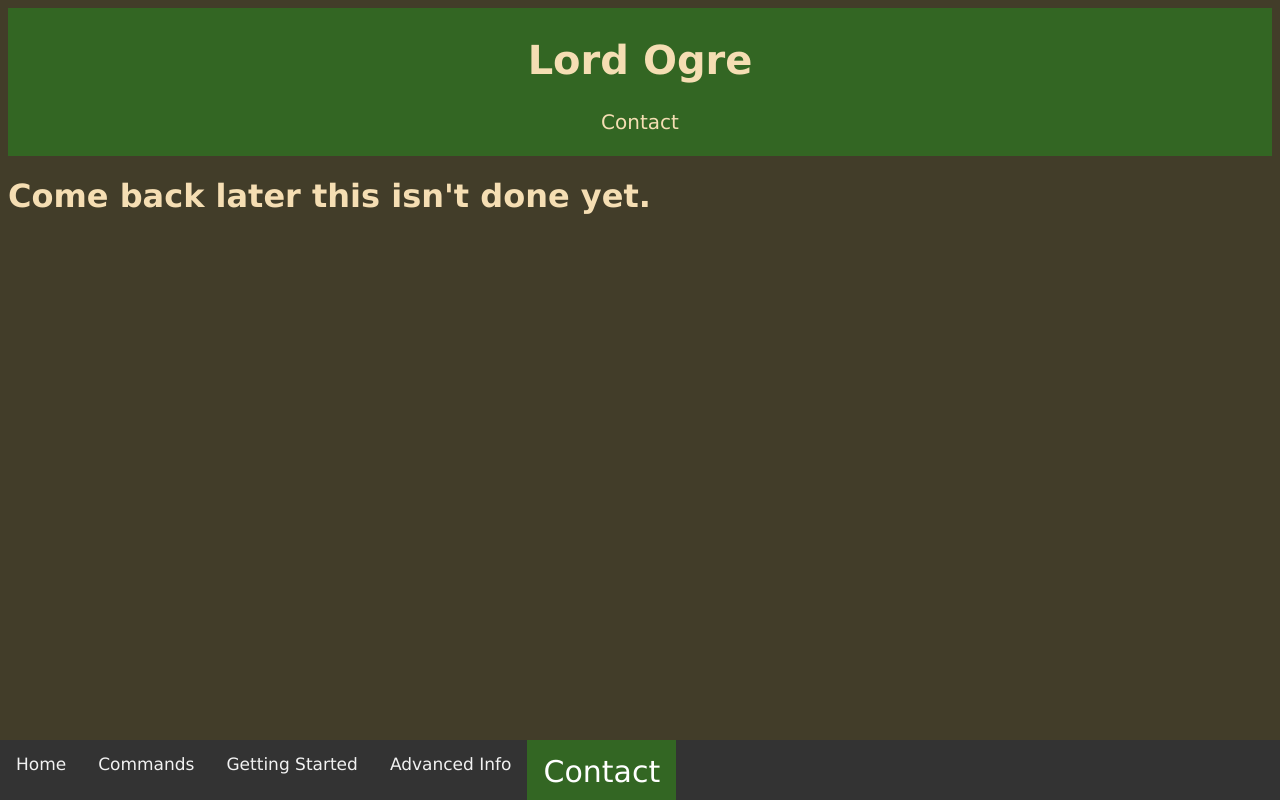
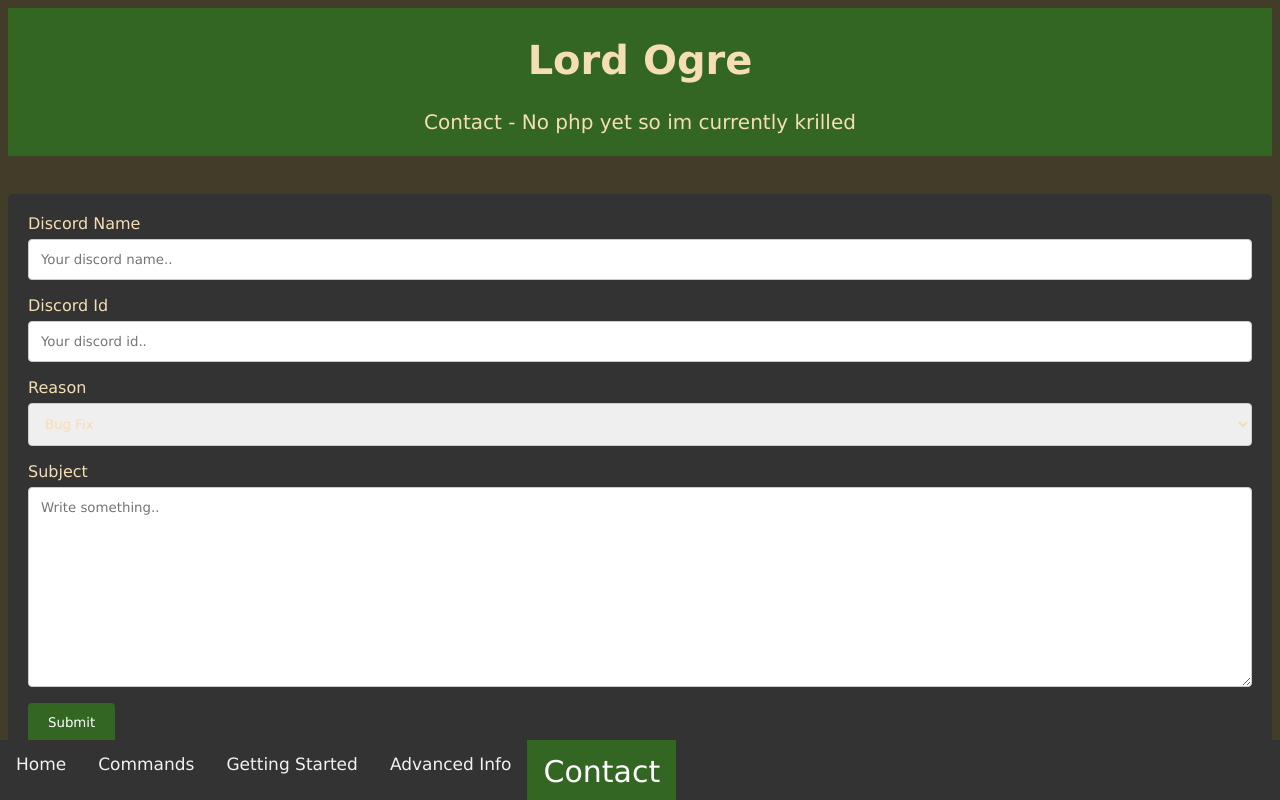
Before and after one commit to Lord-Ogre/lord-ogre.github.io, a plain HTML site: page contact.html in a window 1280 px wide. Drawn offline with Linux system fonts and the light colour scheme.

Commit message:
form added, headings added, about me added.
for has no php so krilled

```diff
--- a/OgreTheme.css
+++ b/OgreTheme.css
@@ -57,3 +57,37 @@ background-color: #423d29;
     color: wheat;
     font-size: 20px;
   }
+
+/* Style inputs with type="text", select elements and textareas */
+input[type=text], select, textarea {
+  width: 100%; /* Full width */
+  padding: 12px; /* Some padding */
+  border: 1px solid #ccc; /* Gray border */
+  border-radius: 4px; /* Rounded borders */
+  box-sizing: border-box; /* Make sure that padding and width stays in place */
+  margin-top: 6px; /* Add a top margin */
+  margin-bottom: 16px; /* Bottom margin */
+  resize: vertical /* Allow the user to vertically resize the textarea (not horizontally) */
+}
+
+/* Style the submit button with a specific background color etc */
+input[type=submit] {
+  background-color: rgb(51, 102, 35);
+  color: white;
+  padding: 12px 20px;
+  border: none;
+  border-radius: 4px;
+  cursor: pointer;
+}
+
+/* When moving the mouse over the submit button, add a darker green color */
+input[type=submit]:hover {
+  background-color: #45a049;
+}
+
+/* Add a background color and some padding around the form */
+.container {
+  border-radius: 5px;
+  background-color: #333;
+  padding: 20px;
+}
--- a/contact.html
+++ b/contact.html
@@ -8,9 +8,33 @@
     <body>
         <div class="header">
       <h1>Lord Ogre</h1>
-      <p>Contact</p>
+      <p>Contact - No php yet so im currently krilled</p>
     </div>
-        <h1>Come back later this isn't done yet.</h1>
+    <br></br>
+
+        <div class="container">
+  <form action="action_page.php">
+
+    <label for="dname">Discord Name</label>
+    <input type="text" id="dname" name="discordname" placeholder="Your discord name..">
+
+    <label for="did">Discord Id</label>
+    <input type="text" id="did" name="discordid" placeholder="Your discord id..">
+
+    <label for="reason">Reason</label>
+    <select id="reason" name="reason">
+      <option value="bugfix">Bug Fix</option>
+      <option value="newfeature">New Feature</option>
+      <option value="other">Other</option>
+    </select>
+
+    <label for="subject">Subject</label>
+    <textarea id="subject" name="subject" placeholder="Write something.." style="height:200px"></textarea>
+
+    <input type="submit" value="Submit">
+
+  </form>
+</div>
         <!--<p id="responseText">Yellow</p>-->
         <div class="navbar">
             <a href="./index.html" >Home</a>
```
Also changed, not shown: index.html (+4 -2 lines).
